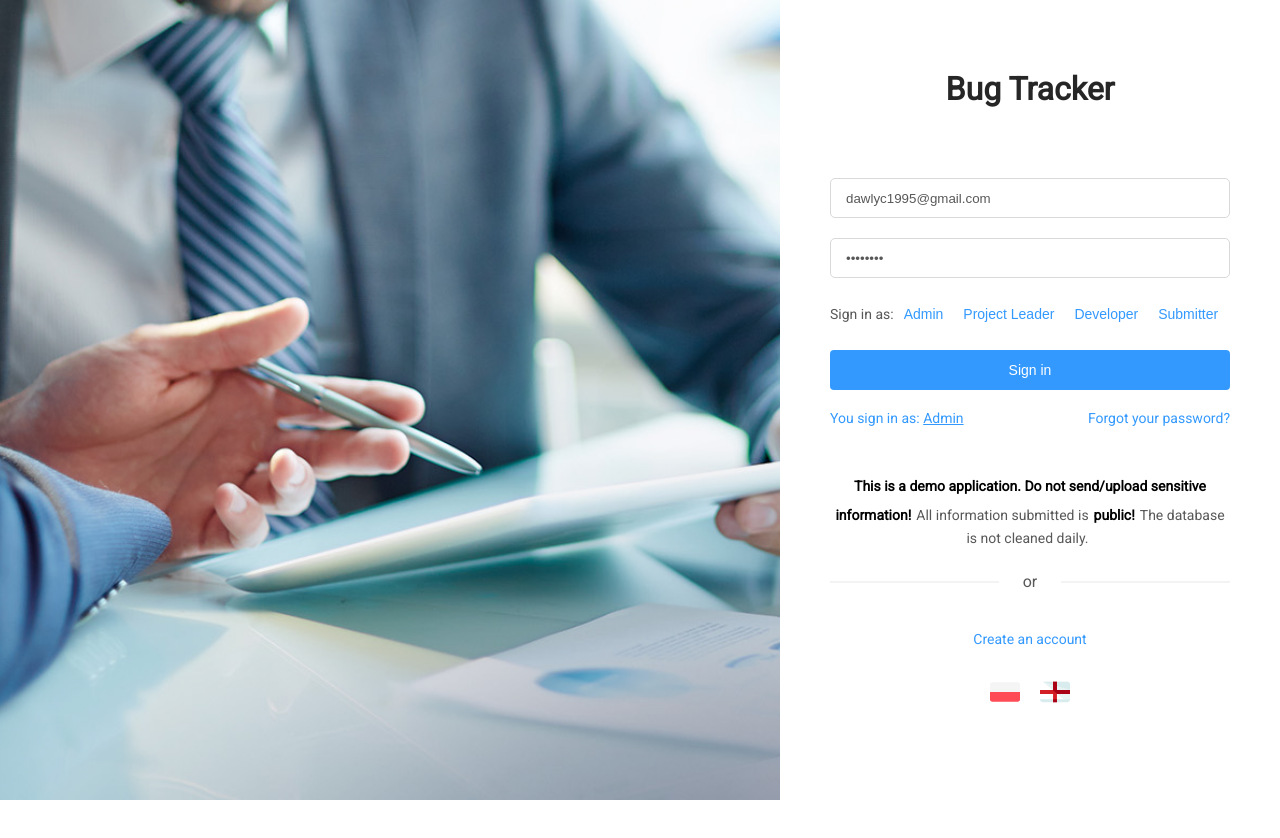
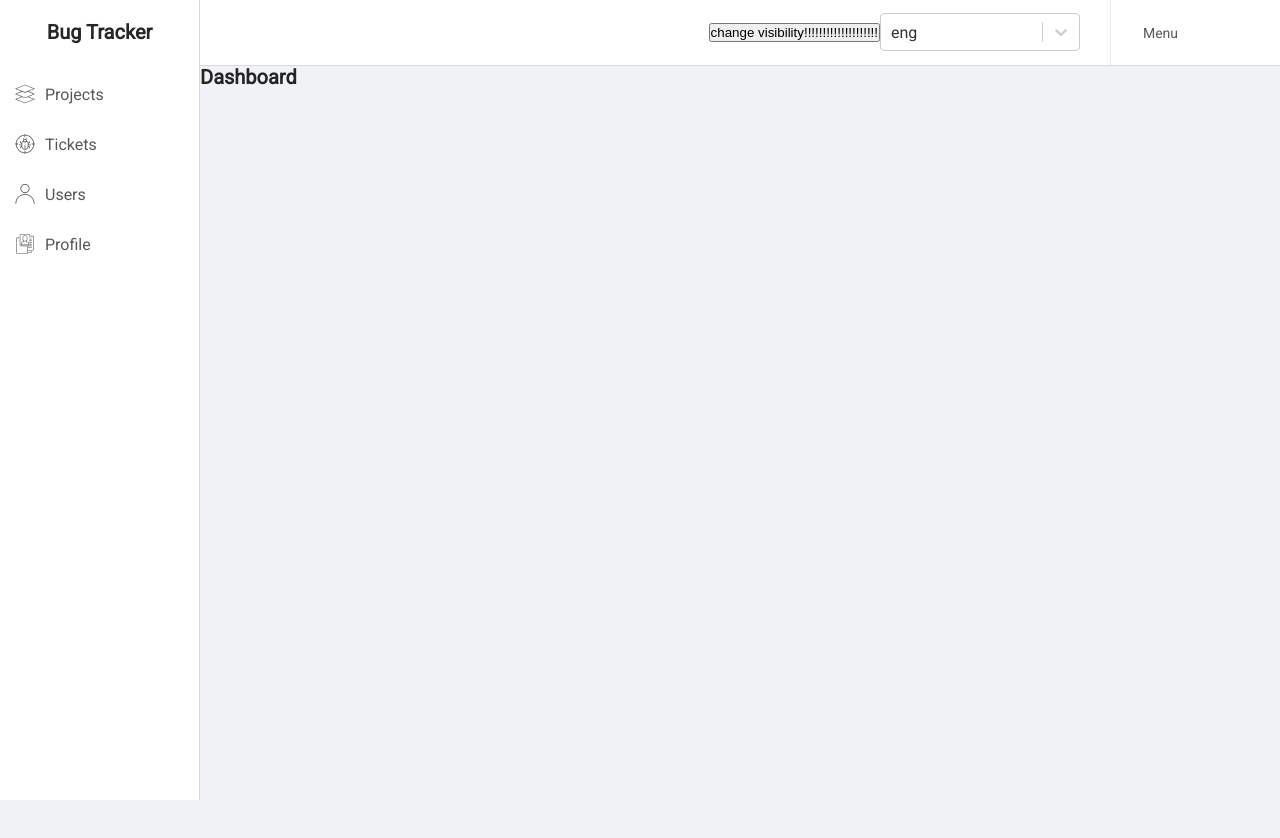
Before and after one commit to dawiddd95/Bug-Tracker, a React (Create React App) app in the folder client/: page / in a window 1280 px wide. Shown: the top 838 px of the page. Before the commit the page ends 800 px from the top, so only its background shows below. Built offline with nearby package versions, Linux system fonts and the light colour scheme.

Commit message:
create context for navigation

```diff
--- a/client/src/components/organisms/Heading/Heading.js
+++ b/client/src/components/organisms/Heading/Heading.js
@@ -1,5 +1,6 @@
 import AccountMenu from 'components/molecules/AccountMenu/AccountMenu';
-import React, { useState } from 'react';
+import NavigationContext from 'context';
+import React, { useState, useContext } from 'react';
 import { ReactSelect } from 'components/atoms/Select/Select';
 import * as S from './StyledHeading';
 
@@ -9,6 +10,7 @@ const options = [
 ];
 
 const Heading = () => {
+  const [isVisible, changeVisibility] = useContext(NavigationContext);
   const [selectedOption, setSelectedOption] = useState({ value: 'eng', label: 'eng' });
 
   const change = (selected) => {
@@ -18,6 +20,9 @@ const Heading = () => {
   return (
     <S.Wrapper>
       <S.InnerWrapper>
+        <button type="button" onClick={() => changeVisibility(!isVisible)}>
+          change visibility!!!!!!!!!!!!!!!!!!!!
+        </button>
         <S.LanguageSelectWrapper>
           <ReactSelect value={selectedOption} onChange={() => change()} options={options} />
         </S.LanguageSelectWrapper>
--- /dev/null
+++ b/client/src/context/index.js
@@ -0,0 +1,5 @@
+import React from 'react';
+
+const NavigationContext = React.createContext(true);
+
+export default NavigationContext;
--- a/client/src/templates/MainPageTemplate.js
+++ b/client/src/templates/MainPageTemplate.js
@@ -1,21 +1,23 @@
-import React from 'react';
+import React, { useState } from 'react';
 import PropTypes from 'prop-types';
 import Heading from 'components/organisms/Heading/Heading';
 import Navbar from 'components/molecules/Navbar/Navbar';
-
+import NavigationContext from 'context';
 
 const MainPageTemplate = ({ children }) => {
-    return (
-        <>
-            <Heading />
-            <Navbar />
-            {children}
-        </>
-    );
+  const [isVisible, changeVisibility] = useState(true);
+
+  return (
+    <NavigationContext.Provider value={[isVisible, changeVisibility]}>
+      <Heading />
+      {isVisible && <Navbar />}
+      {children}
+    </NavigationContext.Provider>
+  );
 };
 
 MainPageTemplate.propTypes = {
-    children: PropTypes.oneOfType([PropTypes.element, PropTypes.node]).isRequired,
+  children: PropTypes.oneOfType([PropTypes.element, PropTypes.node]).isRequired,
 };
 
 export default MainPageTemplate;
--- a/client/src/views/DashboardPage/StyledDashboardPage.js
+++ b/client/src/views/DashboardPage/StyledDashboardPage.js
@@ -3,16 +3,15 @@ import styled from 'styled-components';
 // import { Header } from 'components/atoms/Header/Header';
 // import { StyledLink } from 'components/atoms/Link/Link';
 
-
 export const Wrapper = styled.div`
   width: 100%;
   min-height: 100vh;
   padding: 65px 0 0 200px;
-`
+  background-color: #f0f2f5;
+`;
 
 export const InnerWrapper = styled.div`
   width: 100%;
   min-height: 100vh;
   height: 100%;
-    background-color: #F0F2F5;
-`
+`;
--- a/client/src/views/Root.js
+++ b/client/src/views/Root.js
@@ -5,10 +5,10 @@ import { routes } from 'routes';
 // Skoro to jest plik index.js to nie musimy podawać jego nazwy jako store/index.js
 // import store from 'store';
 import MainTemplate from 'templates/MainTemplate';
-import SignInPage from 'views/SignInPage/SignInPage';
+// import SignInPage from 'views/SignInPage/SignInPage';
 import SignUpPage from 'views/SignUpPage/SignUpPage';
 import ForgotPasswordPage from 'views/ForgotPasswordPage/ForgotPasswordPage';
-// import DashboardPage from 'views/DashboardPage/DashboardPage';
+import DashboardPage from 'views/DashboardPage/DashboardPage';
 import ErrorPage from './ErrorPage/ErrorPage';
 
 const Root = () => (
@@ -19,7 +19,7 @@ const Root = () => (
         {/* <Route exact path='/' render={() => <Redirect to={routes.home} />} /> */}
         {/* <ProtectAgainstLogout path='/auth' component={AuthRoutes} />
 					<ProtectAgainstLogin path="/user" component={FetchAccountData} /> */}
-					<Route exact path={routes.home} component={SignInPage} />
+        <Route exact path={routes.home} component={DashboardPage} />
         <Route exact path={routes.signUp} component={SignUpPage} />
         <Route exact path={routes.forgotPassword} component={ForgotPasswordPage} />
         <Route component={ErrorPage} />
@@ -27,7 +27,6 @@ const Root = () => (
     </MainTemplate>
   </BrowserRouter>
   // </Provider>
-
 );
 
 export default Root;
```
Also changed, not shown: 1 other file (tests, documents, lock files or other folders). Lines whose indentation alone changed are shown as unchanged.
